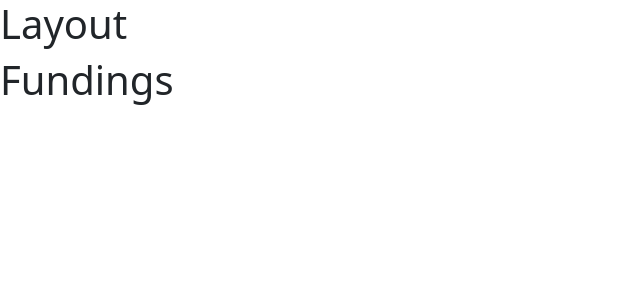
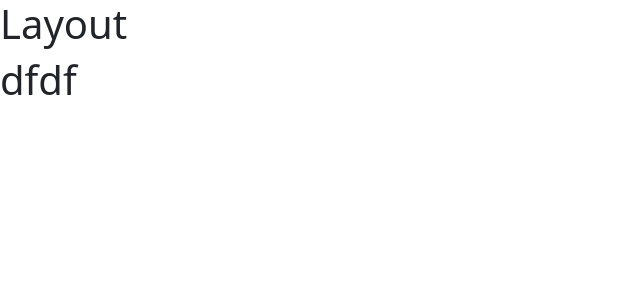
Before and after one commit to vi117/mc_final, a React (Vite) app in the folder packages/frontend/: page /fundings/1 in a window 1280 px wide. Shown: the top 300 px of the page, without its empty margins (0-640 px from the left). Built offline with nearby package versions, Linux system fonts and the light colour scheme.

Commit message:
FundingsDetail : 컴포넌트생성

```diff
--- a/packages/frontend/src/App.jsx
+++ b/packages/frontend/src/App.jsx
@@ -3,6 +3,7 @@ import { Layout } from "./component/layout/Layout";
 
 import "bootstrap/dist/css/bootstrap.min.css";
 
+import FundingsDetail from "./pages/fundings/FundingsDetail";
 import HomePage from "./pages/home";
 
 const browserRouter = createBrowserRouter([
@@ -67,7 +68,7 @@ const browserRouter = createBrowserRouter([
       /**
        * 펀딩 글
        */
-      { path: "/fundings/:id", element: <h1>Fundings</h1> },
+      { path: "/fundings/:id", element: <FundingsDetail /> },
       /**
        * 펀딩 글 수정 및 삭제
        */
--- /dev/null
+++ b/packages/frontend/src/pages/fundings/FundingsDetail.jsx
@@ -0,0 +1,5 @@
+const FundingsDetail = function() {
+  return <h1>dfdf</h1>;
+};
+
+export default FundingsDetail;
```
Also changed, not shown: 1 other file (tests, documents, lock files or other folders).
